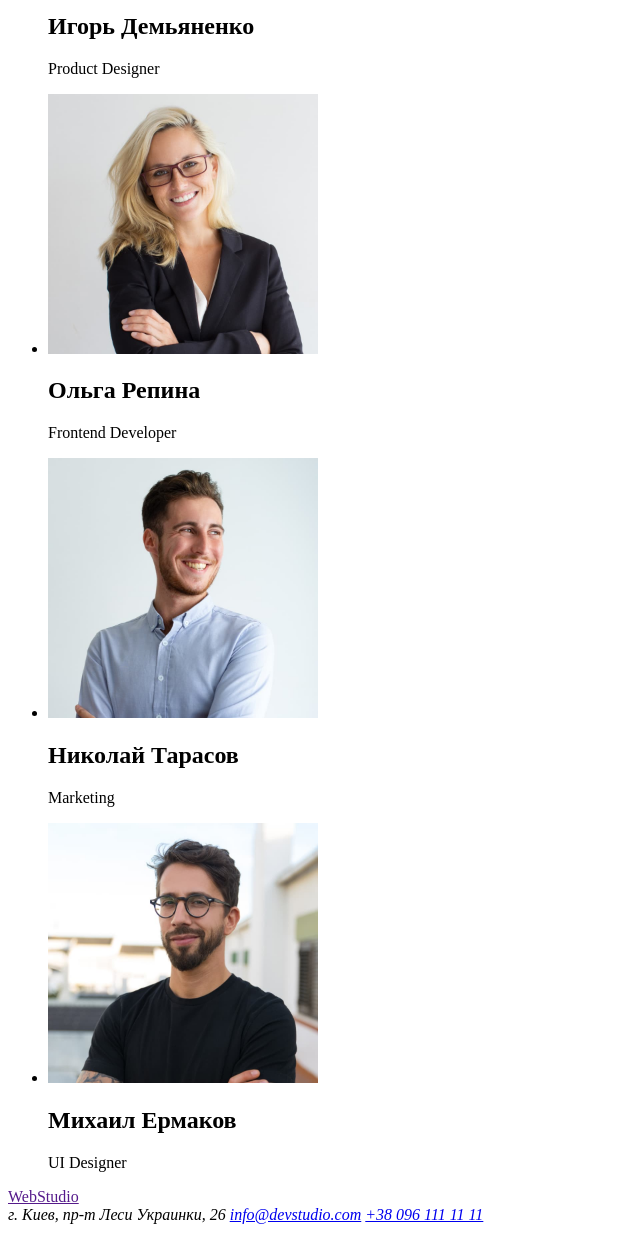
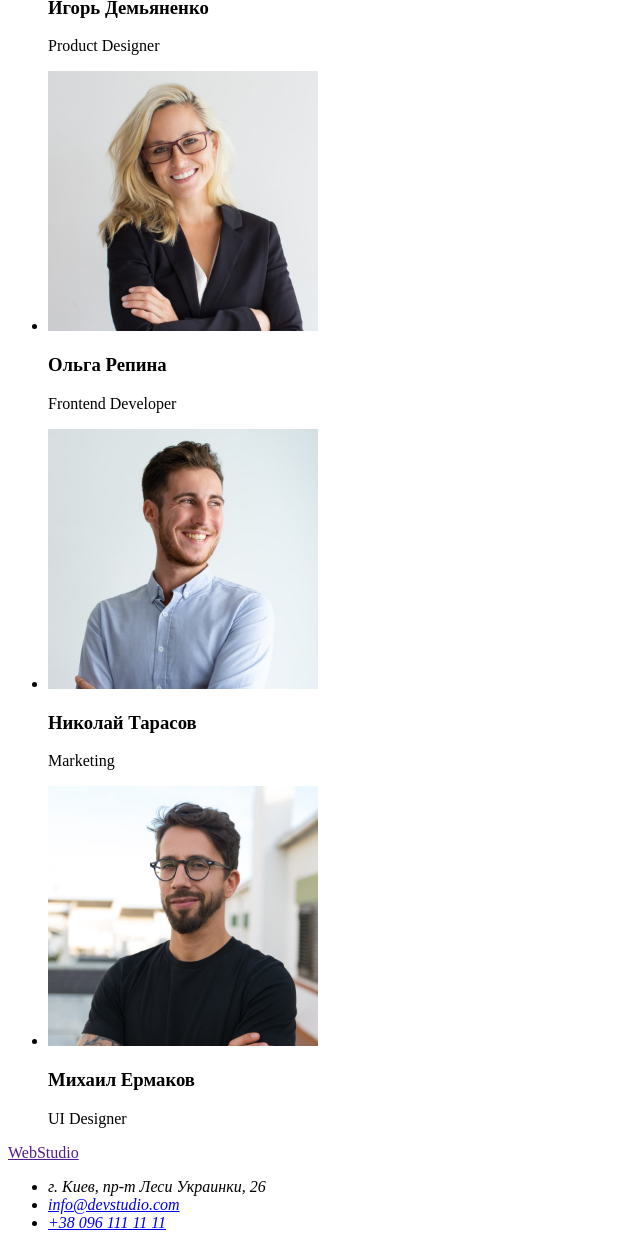
Before and after one commit to Julanna11/goit-markup-hw-01, a plain HTML site: page index.html in a window 1280 px wide. Shown: the part 1305-2553 px from the top of the page, without its empty margins (0-640 px from the left). Drawn offline with Linux system fonts and the light colour scheme.

Commit message:
h2 - h3
h2 on h3 changed

in sections  What are we doing & Our team

```diff
--- a/index.html
+++ b/index.html
@@ -35,12 +35,11 @@
 
 
     <main>
-        <div>
             <section>
                 <h1> Эффективные решения <br> для вашего бизнеса </h1>
                 <button type="button">Заказать услугу</button>
             </section>
-        </div>
+
 
         <section>
 
@@ -66,7 +65,7 @@
 
 
         <section>
-            <h2>Чем мы занимаемся</h2>
+            <h3>Чем мы занимаемся</h3>
                 <img src="./images/box-1.jpg" alt="coding" width="370">
                 <img src="./images/box-2.jpg" alt="adapt" width="370">
                 <img src="./images/box-3.jpg" alt="design" width="370">
@@ -74,29 +73,29 @@
 
 
         <section>
-            <h2>Наша команда</h2>
+            <h3>Наша команда</h3>
             <ul>
                 <li>
                     <img src="./images/pd.jpg" alt="Team member" width="270">
-                    <h2>Игорь Демьяненко</h2>
+                    <h3>Игорь Демьяненко</h3>
                     <p>Product Designer</p>
                 </li>
 
                 <li>
                     <img src="./images/fd.jpg" alt="Team member" width="270">
-                    <h2>Ольга Репина</h2>
+                    <h3>Ольга Репина</h3>
                     <p>Frontend Developer</p>
                 </li>
 
                 <li>
                     <img src="./images/market-m.jpg" alt="Team member" width="270">
-                    <h2>Николай Тарасов</h2>
+                    <h3>Николай Тарасов</h3>
                     <p>Marketing</p>
                 </li>
 
                 <li>
                     <img src="./images/ui-des.jpg" alt="Team member" width="270">
-                    <h2>Михаил Ермаков</h2>
+                    <h3>Михаил Ермаков</h3>
                     <p>UI Designer</p>
                 </li>
             </ul>
@@ -106,9 +105,11 @@
     <footer>
         <a href="">WebStudio</a>
         <address>
-            г. Киев, пр-т Леси Украинки, 26
-            <a href="info@devstudio.com">info@devstudio.com</a>
-            <a href="+380961111111">+38 096 111 11 11</a>
+            <ul>
+            <li> г. Киев, пр-т Леси Украинки, 26</li>
+            <li><a href="info@devstudio.com">info@devstudio.com</a></li>
+            <li><a href="+380961111111">+38 096 111 11 11</a></li>
+        </ul>
         </address>
     </footer>
 
```
Also changed, not shown: .prettierrc.json (added).
